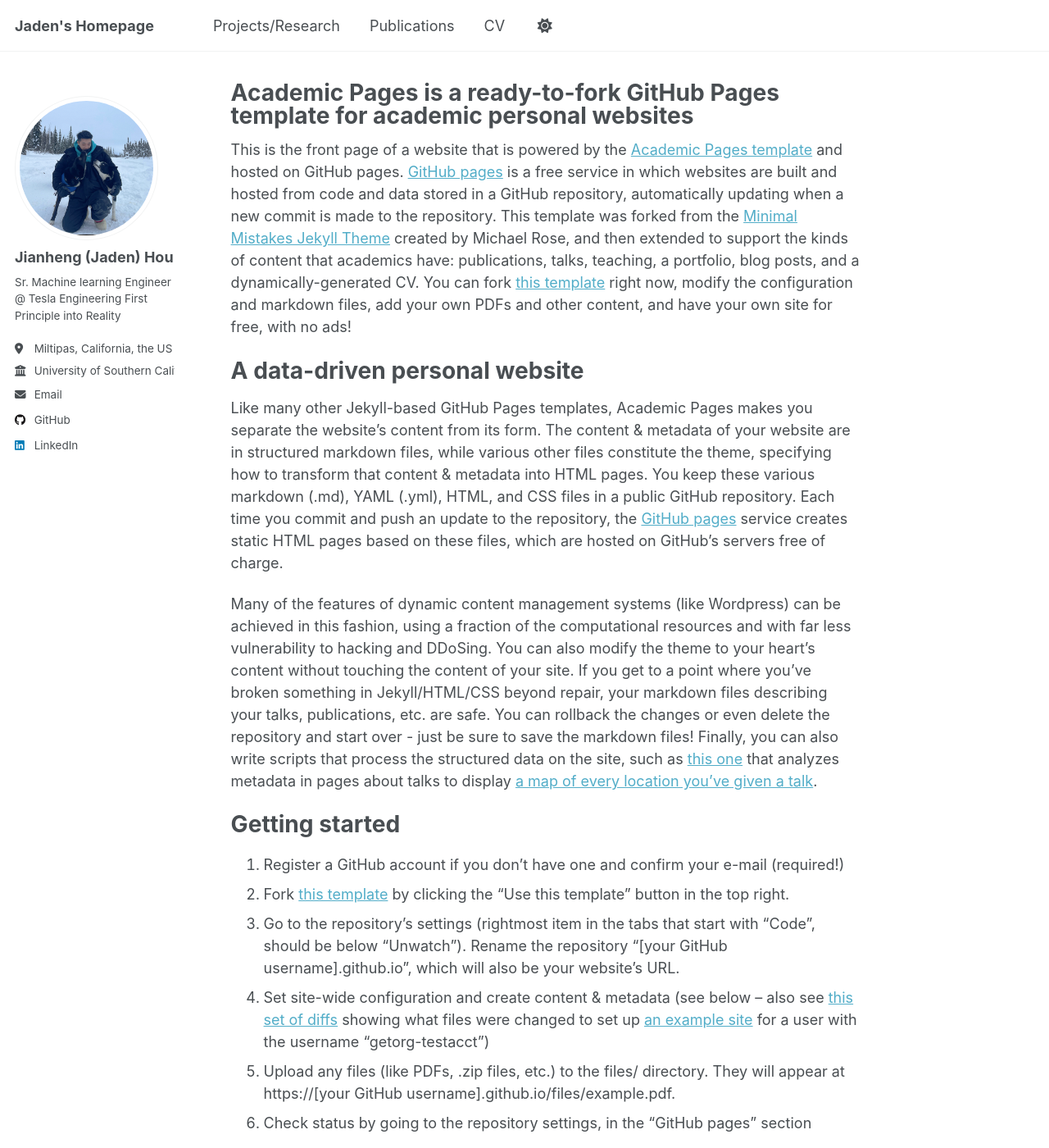
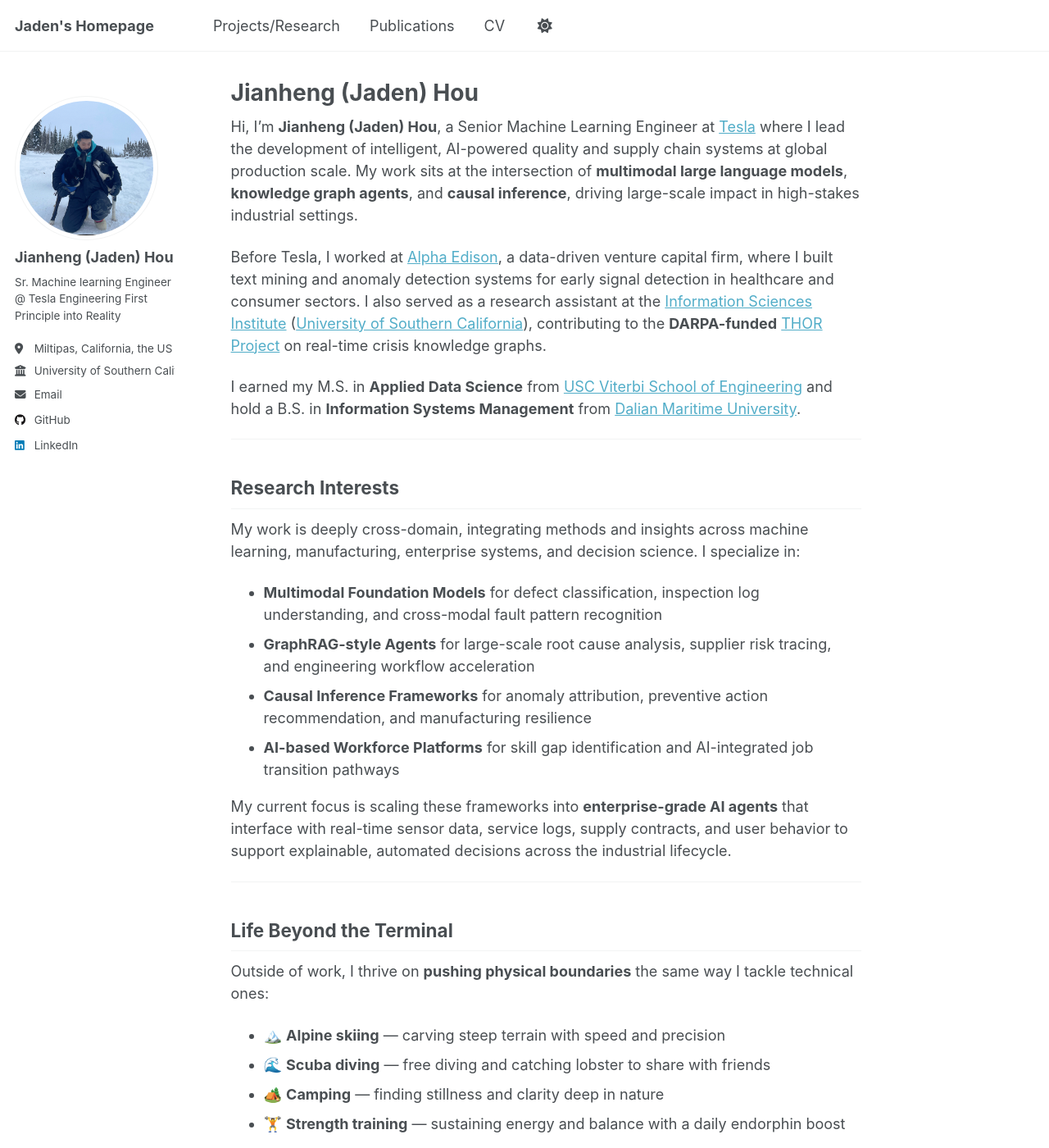
Before and after one commit to JianhengHou/JianhengHou.github.io, a Jekyll site: the page built from _pages/about.md, in a window 1280 px wide and 1400 px high. Shown: the whole window at 82% size. Built offline with Jekyll 4.4.1, drawn with Linux system fonts in a browser that asks for light colours; some of the changed text lies outside the part shown.

Commit message:
Update about.md

```diff
--- a/_pages/about.md
+++ b/_pages/about.md
@@ -1,49 +1,40 @@
 ---
 permalink: /
-title: "Academic Pages is a ready-to-fork GitHub Pages template for academic personal websites"
+title: "Jianheng (Jaden) Hou"
 author_profile: true
-redirect_from:
-  - /about/
-  - /about.html
 ---
 
-This is the front page of a website that is powered by the [Academic Pages template](https://github.com/academicpages/academicpages.github.io) and hosted on GitHub pages. [GitHub pages](https://pages.github.com) is a free service in which websites are built and hosted from code and data stored in a GitHub repository, automatically updating when a new commit is made to the repository. This template was forked from the [Minimal Mistakes Jekyll Theme](https://mmistakes.github.io/minimal-mistakes/) created by Michael Rose, and then extended to support the kinds of content that academics have: publications, talks, teaching, a portfolio, blog posts, and a dynamically-generated CV. You can fork [this template](https://github.com/academicpages/academicpages.github.io) right now, modify the configuration and markdown files, add your own PDFs and other content, and have your own site for free, with no ads!
+Hi, I’m **Jianheng (Jaden) Hou**, a Senior Machine Learning Engineer at [Tesla](https://www.tesla.com/) where I lead the development of intelligent, AI-powered quality and supply chain systems at global production scale. My work sits at the intersection of **multimodal large language models**, **knowledge graph agents**, and **causal inference**, driving large-scale impact in high-stakes industrial settings.
 
-A data-driven personal website
-======
-Like many other Jekyll-based GitHub Pages templates, Academic Pages makes you separate the website's content from its form. The content & metadata of your website are in structured markdown files, while various other files constitute the theme, specifying how to transform that content & metadata into HTML pages. You keep these various markdown (.md), YAML (.yml), HTML, and CSS files in a public GitHub repository. Each time you commit and push an update to the repository, the [GitHub pages](https://pages.github.com/) service creates static HTML pages based on these files, which are hosted on GitHub's servers free of charge.
+Before Tesla, I worked at [Alpha Edison](https://www.alphaedison.com/), a data-driven venture capital firm, where I built text mining and anomaly detection systems for early signal detection in healthcare and consumer sectors. I also served as a research assistant at the [Information Sciences Institute](https://www.isi.edu/) ([University of Southern California](https://www.usc.edu/)), contributing to the **DARPA-funded** [THOR Project](https://researchoutreach.org/articles/crisis-management-artificial-intelligence-save-lives/) on real-time crisis knowledge graphs.
 
-Many of the features of dynamic content management systems (like Wordpress) can be achieved in this fashion, using a fraction of the computational resources and with far less vulnerability to hacking and DDoSing. You can also modify the theme to your heart's content without touching the content of your site. If you get to a point where you've broken something in Jekyll/HTML/CSS beyond repair, your markdown files describing your talks, publications, etc. are safe. You can rollback the changes or even delete the repository and start over - just be sure to save the markdown files! Finally, you can also write scripts that process the structured data on the site, such as [this one](https://github.com/academicpages/academicpages.github.io/blob/master/talkmap.ipynb) that analyzes metadata in pages about talks to display [a map of every location you've given a talk](https://academicpages.github.io/talkmap.html).
+I earned my M.S. in **Applied Data Science** from [USC Viterbi School of Engineering](https://viterbischool.usc.edu/) and hold a B.S. in **Information Systems Management** from [Dalian Maritime University](https://en.dlmu.edu.cn/).
 
-Getting started
-======
-1. Register a GitHub account if you don't have one and confirm your e-mail (required!)
-1. Fork [this template](https://github.com/academicpages/academicpages.github.io) by clicking the "Use this template" button in the top right.
-1. Go to the repository's settings (rightmost item in the tabs that start with "Code", should be below "Unwatch"). Rename the repository "[your GitHub username].github.io", which will also be your website's URL.
-1. Set site-wide configuration and create content & metadata (see below -- also see [this set of diffs](http://archive.is/3TPas) showing what files were changed to set up [an example site](https://getorg-testacct.github.io) for a user with the username "getorg-testacct")
-1. Upload any files (like PDFs, .zip files, etc.) to the files/ directory. They will appear at https://[your GitHub username].github.io/files/example.pdf.
-1. Check status by going to the repository settings, in the "GitHub pages" section
+---
 
-Site-wide configuration
-------
-The main configuration file for the site is in the base directory in [_config.yml](https://github.com/academicpages/academicpages.github.io/blob/master/_config.yml), which defines the content in the sidebars and other site-wide features. You will need to replace the default variables with ones about yourself and your site's github repository. The configuration file for the top menu is in [_data/navigation.yml](https://github.com/academicpages/academicpages.github.io/blob/master/_data/navigation.yml). For example, if you don't have a portfolio or blog posts, you can remove those items from that navigation.yml file to remove them from the header.
+## Research Interests
+My work is deeply cross-domain, integrating methods and insights across machine learning, manufacturing, enterprise systems, and decision science. I specialize in:
 
-Create content & metadata
-------
-For site content, there is one markdown file for each type of content, which are stored in directories like _publications, _talks, _posts, _teaching, or _pages. For example, each talk is a markdown file in the [_talks directory](https://github.com/academicpages/academicpages.github.io/tree/master/_talks). At the top of each markdown file is structured data in YAML about the talk, which the theme will parse to do lots of cool stuff. The same structured data about a talk is used to generate the list of talks on the [Talks page](https://academicpages.github.io/talks), each [individual page](https://academicpages.github.io/talks/2012-03-01-talk-1) for specific talks, the talks section for the [CV page](https://academicpages.github.io/cv), and the [map of places you've given a talk](https://academicpages.github.io/talkmap.html) (if you run this [python file](https://github.com/academicpages/academicpages.github.io/blob/master/talkmap.py) or [Jupyter notebook](https://github.com/academicpages/academicpages.github.io/blob/master/talkmap.ipynb), which creates the HTML for the map based on the contents of the _talks directory).
+<ul>
+  <li><strong>Multimodal Foundation Models</strong> for defect classification, inspection log understanding, and cross-modal fault pattern recognition</li>
+  <li><strong>GraphRAG-style Agents</strong> for large-scale root cause analysis, supplier risk tracing, and engineering workflow acceleration</li>
+  <li><strong>Causal Inference Frameworks</strong> for anomaly attribution, preventive action recommendation, and manufacturing resilience</li>
+  <li><strong>AI-based Workforce Platforms</strong> for skill gap identification and AI-integrated job transition pathways</li>
+</ul>
 
-**Markdown generator**
+My current focus is scaling these frameworks into **enterprise-grade AI agents** that interface with real-time sensor data, service logs, supply contracts, and user behavior to support explainable, automated decisions across the industrial lifecycle.
 
-The repository includes [a set of Jupyter notebooks](https://github.com/academicpages/academicpages.github.io/tree/master/markdown_generator
-) that converts a CSV containing structured data about talks or presentations into individual markdown files that will be properly formatted for the Academic Pages template. The sample CSVs in that directory are the ones I used to create my own personal website at stuartgeiger.com. My usual workflow is that I keep a spreadsheet of my publications and talks, then run the code in these notebooks to generate the markdown files, then commit and push them to the GitHub repository.
+---
 
-How to edit your site's GitHub repository
-------
-Many people use a git client to create files on their local computer and then push them to GitHub's servers. If you are not familiar with git, you can directly edit these configuration and markdown files directly in the github.com interface. Navigate to a file (like [this one](https://github.com/academicpages/academicpages.github.io/blob/master/_talks/2012-03-01-talk-1.md) and click the pencil icon in the top right of the content preview (to the right of the "Raw | Blame | History" buttons). You can delete a file by clicking the trashcan icon to the right of the pencil icon. You can also create new files or upload files by navigating to a directory and clicking the "Create new file" or "Upload files" buttons.
+## Life Beyond the Terminal
 
-Example: editing a markdown file for a talk
-![Editing a markdown file for a talk](/images/editing-talk.png)
+Outside of work, I thrive on **pushing physical boundaries** the same way I tackle technical ones:
 
-For more info
-------
-More info about configuring Academic Pages can be found in [the guide](https://academicpages.github.io/markdown/), the [growing wiki](https://github.com/academicpages/academicpages.github.io/wiki), and you can always [ask a question on GitHub](https://github.com/academicpages/academicpages.github.io/discussions). The [guides for the Minimal Mistakes theme](https://mmistakes.github.io/minimal-mistakes/docs/configuration/) (which this theme was forked from) might also be helpful.
+- 🏔️ **Alpine skiing** — carving steep terrain with speed and precision
+- 🌊 **Scuba diving** — free diving and catching lobster to share with friends
+- 🏕️ **Camping** — finding stillness and clarity deep in nature
+- 🏋️ **Strength training** — sustaining energy and balance with a daily endorphin boost
+
+These pursuits keep me grounded, focused, and ready for the next challenge—whether in code or on a mountain.
+
+---
```
